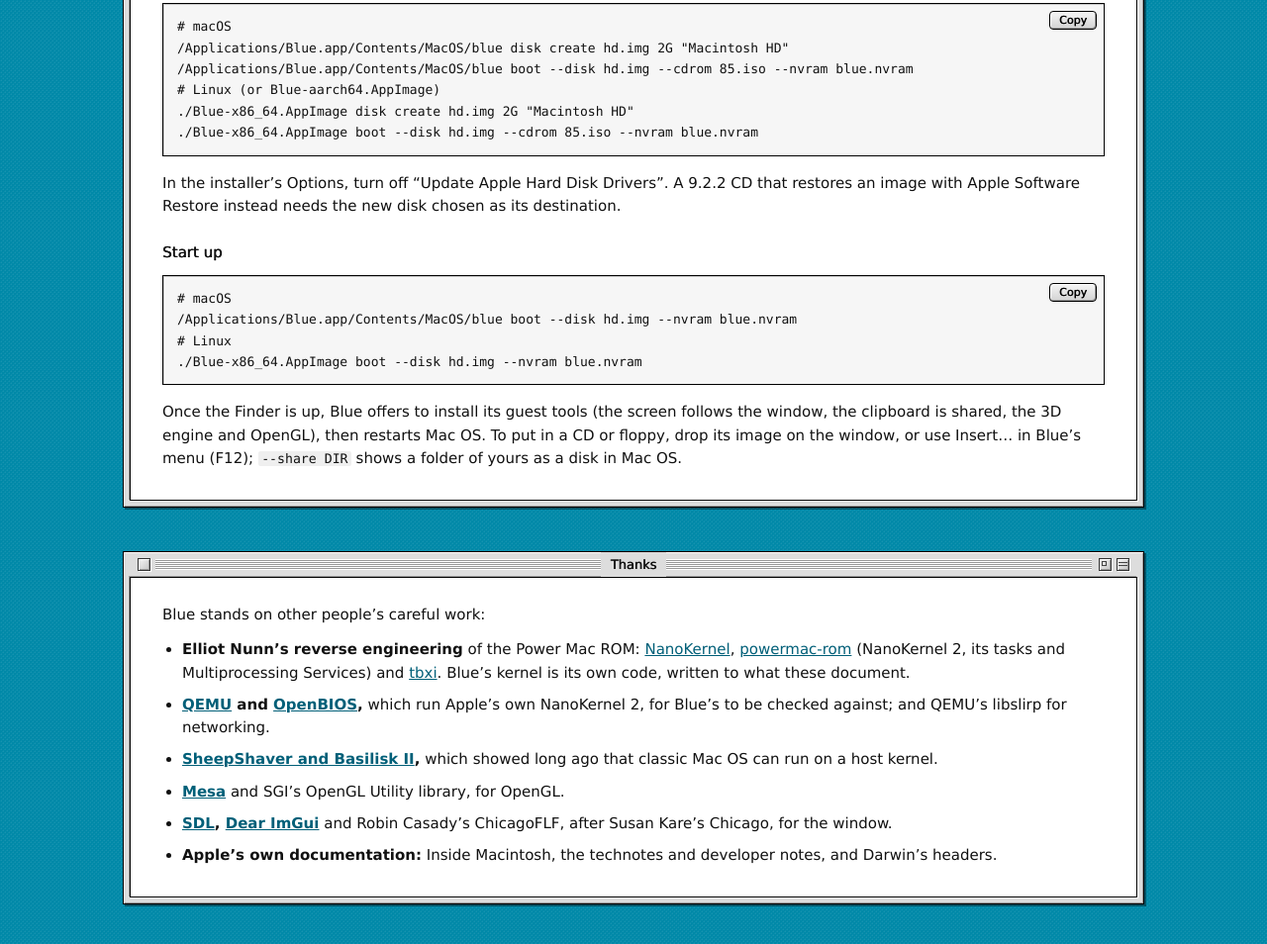
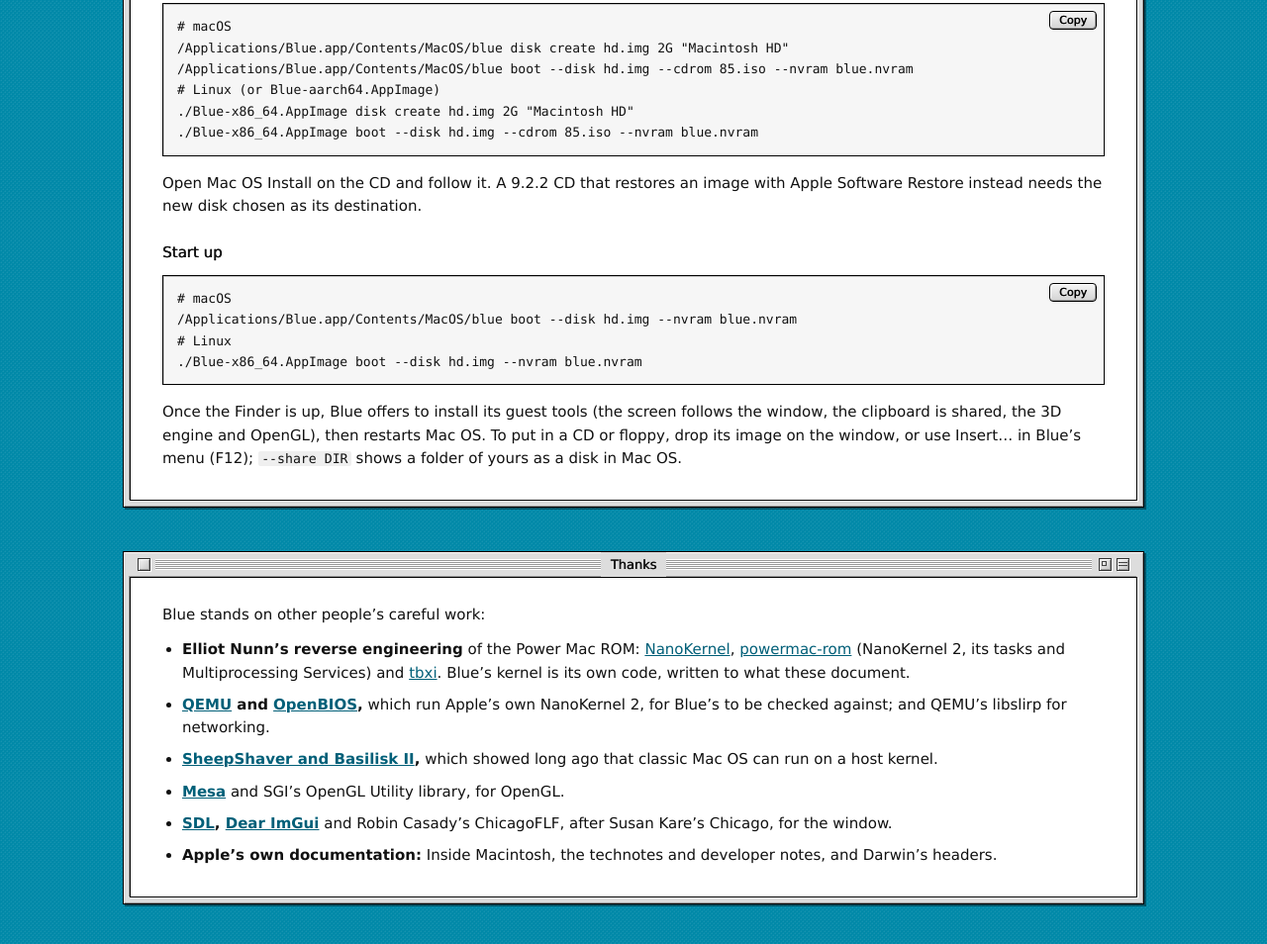
Before and after one commit to mcbridet/Blue, a plain HTML site: page site/index.html in a window 1280 px wide. Shown: the part 4354-5308 px from the top of the page at 99% size. Drawn offline with Linux system fonts and the light colour scheme.

Commit message:
docs: Mac OS Install's "Update Apple Hard Disk Drivers" left as it is. Run on blank disks with the option on, 8.5, 8.6 (the International 8.6 Update CD over 8.5) and 9.1 install and start up from the disk alone; the updater finds no drive of Apple's, says nothing and leaves the disk alone. README: Install Mac OS without the Options sentence, the FAQ entry on the installer and drivers dropped (Drive Setup's empty list is in Install Mac OS already); site: Get Started's install sentence; bring-up.md: 8.5's, 9.0's and 9.1's installs; findings.md: Installing 9.1's clicks without the options, and The installers' hard disk driver updater (the report's empty Driver Updating, the same driver requests and writes with the option on and off, 8.5's and 8.6's ATA Manager and SCSIAction calls, 9.1's DriverGestalt 'util', the 8.5 and 8.6 scripts)

```diff
--- a/site/index.html
+++ b/site/index.html
@@ -387,7 +387,7 @@
 # Linux (or Blue-aarch64.AppImage)
 ./Blue-x86_64.AppImage disk create hd.img 2G "Macintosh HD"
 ./Blue-x86_64.AppImage boot --disk hd.img --cdrom 85.iso --nvram blue.nvram</pre>
-          <p>In the installer’s Options, turn off “Update Apple Hard Disk Drivers”. A 9.2.2 CD that restores an image with Apple Software Restore instead needs the new disk chosen as its destination.</p>
+          <p>Open Mac OS Install on the CD and follow it. A 9.2.2 CD that restores an image with Apple Software Restore instead needs the new disk chosen as its destination.</p>
 
           <h3>Start up</h3>
 <pre class="code"># macOS
```
Also changed, not shown: 3 other files.
